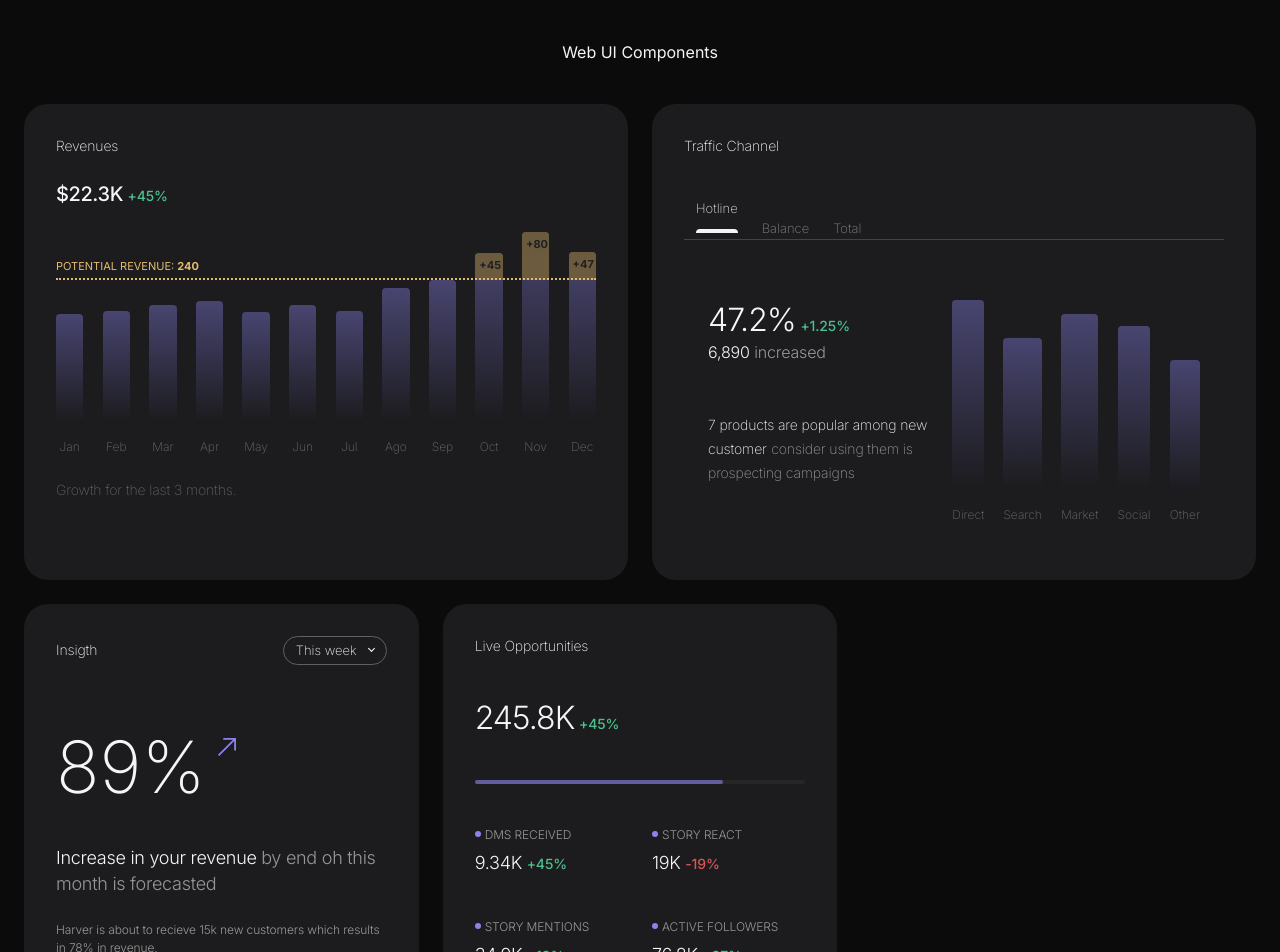
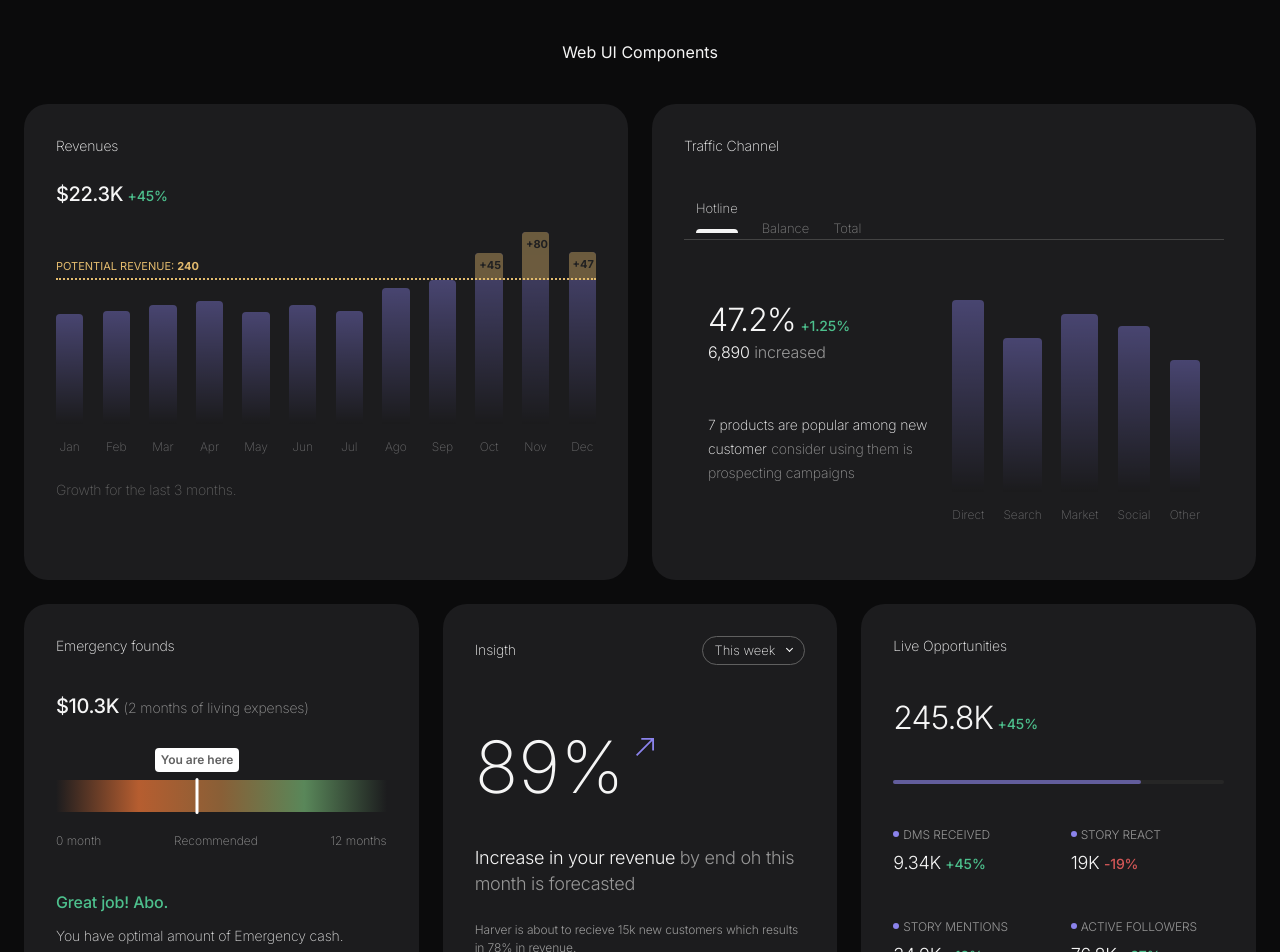
Before and after one commit to yersoncp/web-components, a Next.js app: page / in a window 1280 px wide. Shown: the top 952 px of the page. Built offline with nearby package versions, Linux system fonts and the light colour scheme.

Commit message:
add emergency found component

```diff
--- a/src/app/globals.css
+++ b/src/app/globals.css
@@ -31,11 +31,11 @@ body {
 .grid2 {
   display: grid;
   gap: 1.5rem;
-  grid-template-columns: repeat(auto-fill, minmax(520px, 1fr));
+  grid-template-columns: repeat(auto-fill, minmax(500px, 1fr));
 }
 
 .grid3 {
   display: grid;
   gap: 1.5rem;
-  grid-template-columns: repeat(auto-fill, minmax(320px, 1fr));
+  grid-template-columns: repeat(auto-fill, minmax(360px, 1fr));
 }
--- a/src/app/page.tsx
+++ b/src/app/page.tsx
@@ -1,4 +1,4 @@
-import { BlockInsight, BlockRevenues, LiveOpportunities, TrafficChannel } from '@/webui'
+import { BlockInsight, BlockRevenues, EmergencyFounds, LiveOpportunities, TrafficChannel } from '@/webui'
 
 export default function Home() {
   return (
@@ -16,6 +16,7 @@ export default function Home() {
       </div>
 
       <div className="mb-6 grid3">
+        <EmergencyFounds />
         <BlockInsight />
         <LiveOpportunities />
       </div>
--- /dev/null
+++ b/src/components/FoundLevelChart/FoundLevelChart.module.css
@@ -0,0 +1,45 @@
+.container {
+  position: relative;
+  margin-top: .5rem;
+}
+
+.bar {
+  width: 100%;
+  height: 32px;
+  background: rgb(164,72,72);
+  background: linear-gradient(90deg, rgba(164,72,72,0) 0%, rgba(209,105,51,1) 25%, rgba(156,107,59,1) 50%, rgba(100,154,100,1) 75%, rgba(27,26,28,0) 100%);
+  opacity: .85;
+  margin: 1rem 0;
+}
+
+.legend {
+  font-size: 12px;
+  padding: .25rem 0;
+  color: var(--gray-600);
+}
+
+.label {
+  position: absolute;
+  background: white;
+  color: var(--gray-800);
+  font-weight: 600;
+  font-size: 12px;
+  padding: .2rem .35rem;
+  border-radius: 4px;
+  top: -1rem;
+  left: 30%;
+}
+
+.label::before {
+  content: "";
+  width: 3px;
+  height: 36px;
+  display: inline-block;
+  position: absolute;
+  border-radius: 4px;
+  top: 100%;
+  left: 50%;
+  transform: translateX(-50%);
+  background: white;
+  margin-top: .4rem;
+}
--- /dev/null
+++ b/src/components/FoundLevelChart/FoundLevelChart.tsx
@@ -0,0 +1,28 @@
+"use client";
+import React, { ReactNode } from "react";
+import s from "./FoundLevelChart.module.css";
+import Stack from "../Stack/Stack";
+
+type BadgeProps = {
+  min: number;
+  max: number;
+  value: number;
+}
+
+export const FoundLevelChart = ({ min, max, value }: BadgeProps) => {
+  return <div className={s.container}>
+    <div className={s.bar}></div>
+    <Stack
+      className={s.legend}
+      justify="space-between"
+      direction="row"
+    >
+      <span>{min} month</span>
+      <span>Recommended</span>
+      <span>{max} months</span>
+    </Stack>
+    <span className={s.label}>
+      You are here
+    </span>
+  </div>;
+}
--- a/src/components/index.ts
+++ b/src/components/index.ts
@@ -2,6 +2,7 @@ export { default as Badge } from './Badge/Badge'
 export { default as BarChart } from './BarChart/BarChart'
 export { default as Button } from './Button/Button'
 export { default as Card } from './Card/Card'
+export { FoundLevelChart } from './FoundLevelChart/FoundLevelChart'
 export { default as Carrousel } from './Carrousel/Carrousel'
 export { default as Stack } from './Stack/Stack'
 export { default as Text } from './Text/Text'
--- /dev/null
+++ b/src/webui/EmergencyFounds/EmergencyFounds.tsx
@@ -0,0 +1,26 @@
+import { Button, Card, FoundLevelChart, Stack, Text } from "@/components";
+
+export const EmergencyFounds = () => {
+  return <>
+    <Card>
+      <Stack gap={6}>
+        <Text>Emergency founds</Text>
+        <div>
+          <Text variant="h3" as="span" weight={500}>$10.3K</Text>
+          {" "}
+          <Text as="span" color="gray600">(2 months of living expenses)</Text>
+        </div>
+
+        <FoundLevelChart min={0} max={12} value={4} />
+
+        <Stack gap={2}>
+          <Text color="success" variant="h5" weight={500}>Great job! Abo.</Text>
+          <Text color="gray400">You have optimal amount of Emergency cash.</Text>
+        </Stack>
+
+        <Button>View graphs</Button>
+
+      </Stack>
+    </Card>
+  </>
+}
--- a/src/webui/index.ts
+++ b/src/webui/index.ts
@@ -1,4 +1,5 @@
 export { BlockInsight } from './BlockInsight/BlockInsight'
 export { BlockRevenues } from './BlockRevenues/BlockRevenues'
+export { EmergencyFounds } from './EmergencyFounds/EmergencyFounds'
 export { LiveOpportunities } from './LiveOpportunities/LiveOpportunities'
 export { TrafficChannel } from './TrafficChannel/TrafficChannel'
```
Also changed, not shown: src/webui/EmergencyFounds/EmergencyFounds.module.css (added).
